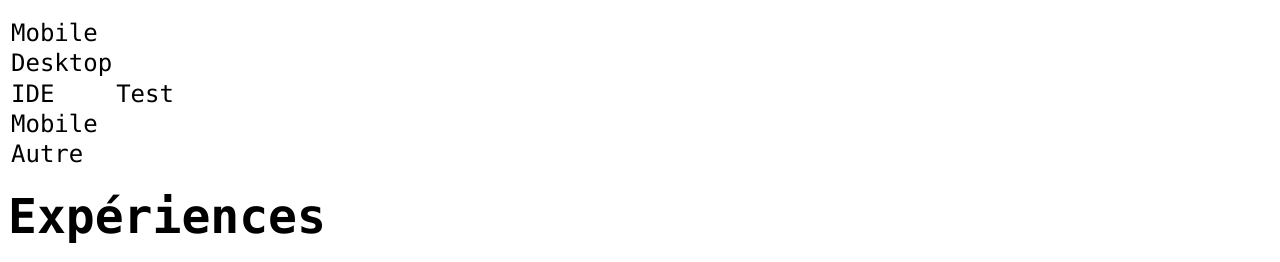
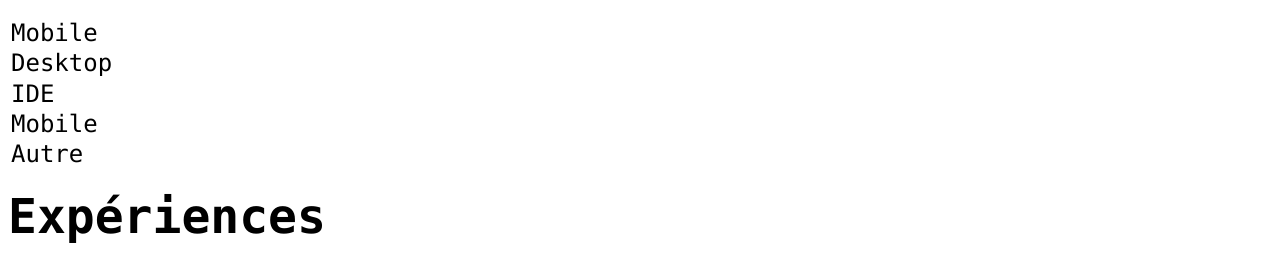
Before and after one commit to Keuwa/Keuwa.github.io, a Jekyll site: the page built from cv2/index.html, in a window 1280 px wide. Shown: the part 517-779 px from the top of the page. Built offline with Jekyll 4.4.1, drawn with Linux system fonts in a browser that asks for light colours.

Commit message:
CV2 tests

```diff
--- a/cv2/index.html
+++ b/cv2/index.html
@@ -27,7 +27,7 @@ title: CV
 	<h1> Compétences </h1>
 	<table> <!-- Onclick extends le tableau pour décourvrir un graph des skills !!!!!!!!-->
 		<tr>
-			<td> Mobile </td> <td id = "graph" rowspan="5"> Test </td>
+			<td> Mobile </td> <td id = "graph" rowspan="5">  </td>
 		</tr>
 		<tr>
 			<td> Desktop </td>
```
